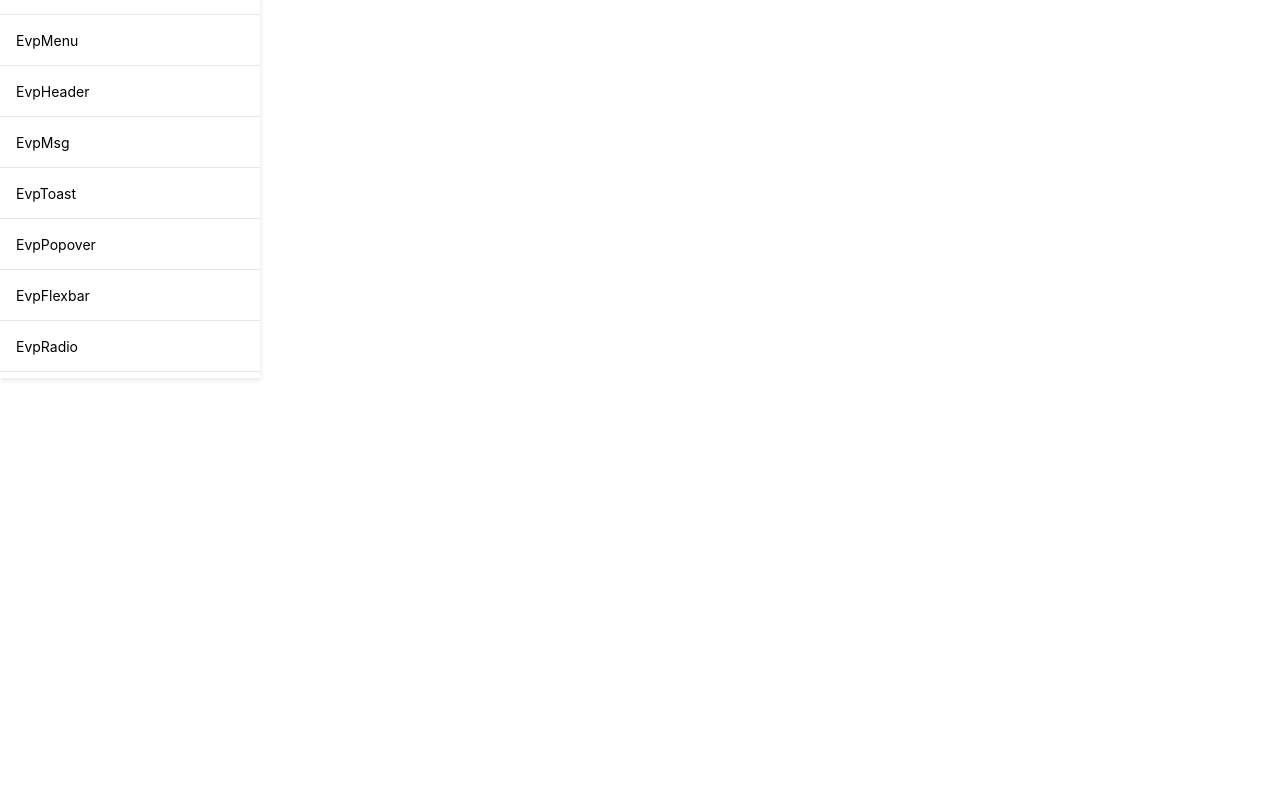
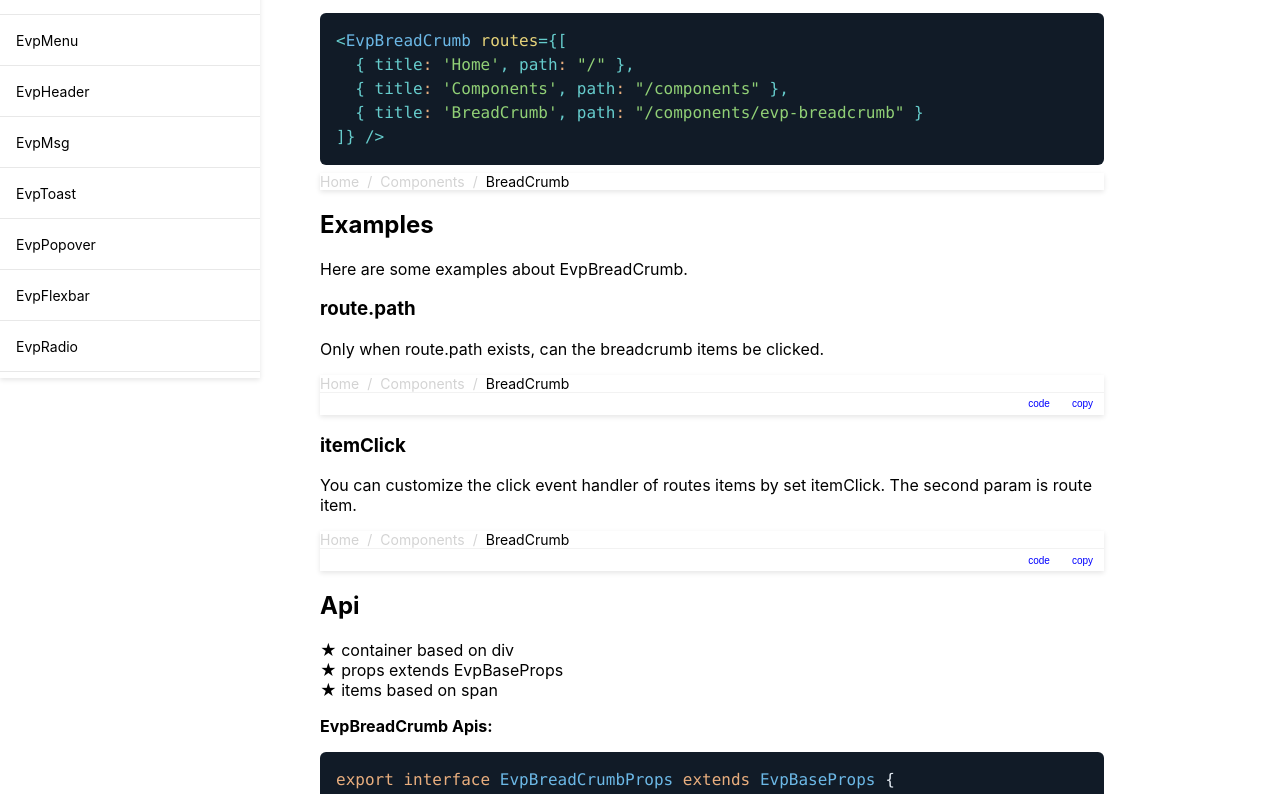
Before and after one commit to Evanpatchouli/evp-design-ui, a React app: page /#/components/evp-breadcrumb in a window 1280 px wide. Shown: the part 422-1216 px from the top of the page. Before the commit the page ends 800 px from the top, so only its background shows below. Built offline with nearby package versions, Linux system fonts and the light colour scheme.

Commit message:
new: evp-breadcrumb

```diff
--- a/src/App.tsx
+++ b/src/App.tsx
@@ -35,6 +35,7 @@ import TagView from './preview/evp-tag';
 import ToolTipView from './preview/evp-tooltip';
 import BadgeView from './preview/evp-badge';
 import AnchorView from './preview/evp-anchor';
+import BreadCrumbView from './preview/evp-breadcrumb';
 
 function App() {
   const location = useLocation();
@@ -74,6 +75,7 @@ function App() {
             <EvpMenuItem link={'/components/evp-tooltip'} title={'EvpToolTip'} />
             <EvpMenuItem link={'/components/evp-badge'} title={'EvpBadge'} />
             <EvpMenuItem link={'/components/evp-anchor'} title={'EvpAchor'} />
+            <EvpMenuItem link={'/components/evp-breadcrumb'} title={'EvpBreadCrumb'} />
           </EvpMenu>
         </div>
         <div className='Content'>
@@ -104,6 +106,7 @@ function App() {
             <Route path='/components/evp-tooltip' key={"tooltip"} element={<ToolTipView />}></Route>
             <Route path='/components/evp-badge' key={"badge"} element={<BadgeView />}></Route>
             <Route path='/components/evp-anchor' key={"anchor"} element={<AnchorView />}></Route>
+            <Route path='/components/evp-breadcrumb' key={"breadcrumb"} element={<BreadCrumbView />}></Route>
           </Routes>
           <div className='foot'>
             <p>CopyRight &copy; 2023-2023 Evp Design UI</p>
--- /dev/null
+++ b/src/lib/evp-breadcrumb/index.css
@@ -0,0 +1,13 @@
+.evp-breadcrumb-title {
+  text-decoration: none;
+}
+
+.evp-breadcrumb-title.linked:hover {
+  cursor: pointer;
+  text-decoration: underline;
+  text-decoration-color: lightgray;
+}
+
+.evp-breadcrumb-title.linked.last:hover {
+  text-decoration-color: #000;
+}
--- /dev/null
+++ b/src/lib/evp-breadcrumb/index.tsx
@@ -0,0 +1,71 @@
+import classNames from "classnames";
+import EvpBaseProps from "../props";
+import AllParser from "../utils/props.parser";
+
+export interface EvpBreadCrumbProps extends EvpBaseProps {
+  routes?: { title: string; path?: string; meta?: any }[];
+  itemClick?: <T extends Record<string, unknown>>(
+    e?: React.MouseEvent<HTMLSpanElement, MouseEvent>,
+    route?: { title: string; path?: string; meta?: T }
+  ) => void;
+  fontSize?: string;
+  class?: string;
+  style?: React.CSSProperties;
+}
+
+function purifyProps(props: EvpBreadCrumbProps) {
+  const { routes, onClick, fontSize, class: className, ...rest } = props;
+  return AllParser(rest);
+}
+
+const EvpBreadCrumb: React.FC<EvpBreadCrumbProps> = (props) => {
+  const last = (idx: number) => (idx !== (props.routes?.length ?? 0) - 1 ? "" : "last");
+  const $props = purifyProps(props);
+  return (
+    <div
+      className={classNames("evp-breadcrumb", props.class)}
+      id={props.id}
+      style={{
+        fontSize: `${props.fontSize ?? 14}px`,
+        ...$props.style,
+      }}
+      {...$props.event}
+    >
+      {props.routes?.map((route, idx) => {
+        return (
+          <>
+            <span
+              className={classNames("evp-breadcrumb-title", route.path ? "linked" : "", last(idx))}
+              onClick={(e) => {
+                if (props.itemClick) {
+                  props.itemClick(e, route);
+                } else {
+                  if (route.path) {
+                    if (window.location.hash) {
+                      window.location.hash = route.path as string;
+                    } else {
+                      window.location.assign(route.path as string);
+                    }
+                  }
+                }
+              }}
+              style={{
+                color: idx !== (props.routes?.length ?? 0) - 1 ? "lightgray" : "#000",
+              }}
+            >
+              {route.title}
+            </span>
+
+            {idx !== (props.routes?.length ?? 0) - 1 ? (
+              <span style={{ padding: "0 8px", color: "lightgray" }}>/</span>
+            ) : (
+              void 0
+            )}
+          </>
+        );
+      })}
+    </div>
+  );
+};
+
+export default EvpBreadCrumb;
--- a/src/lib/global.css
+++ b/src/lib/global.css
@@ -20,6 +20,7 @@
 @import url(./evp-tooltip/index.css);
 @import url(./evp-tag/index.css);
 @import url(./evp-badge/index.css);
+@import url(./evp-breadcrumb/index.css);
 
 .evp {
   font-size: var(--text-size);
--- a/src/lib/index.ts
+++ b/src/lib/index.ts
@@ -183,3 +183,9 @@ export {
   default as Badge,
   type EvpBadgeProps
 } from './evp-badge';
+
+export {
+  default as EvpBreadCrumb,
+  default as BreadCrume,
+  type EvpBreadCrumbProps,
+} from './evp-breadcrumb';
--- a/src/preview/evp-anchor.tsx
+++ b/src/preview/evp-anchor.tsx
@@ -158,8 +158,8 @@ interface EvpAchorDivProps extends React.HTMLAttributes<HTMLDivElement> {
         bottom={0}
         plain
         shadow={false}
-        link="/components/"
-        text={`★ Next Doc Evp${""} >`}
+        link="/components/evp-breadcrumb"
+        text={`★ Next Doc Evp${"BreadCrumb"} >`}
       />
     </div>
   );
--- /dev/null
+++ b/src/preview/evp-breadcrumb.tsx
@@ -0,0 +1,189 @@
+import Card from "@/components/card";
+import Md from "@/components/md";
+import Tsx from "@/components/tsx";
+import { EvpCode } from "@/lib";
+import { EvpButton, EvpBreadCrumb } from "evp-design-ui";
+import { useEffect, useState } from "react";
+
+export default function BreadCrumbView() {
+  useEffect(() => {
+    window.scrollTo({
+      top: 0,
+      left: 0,
+      behavior: "smooth",
+    });
+  }, []);
+  const [showCode, setShowCode] = useState<{ [x: number]: boolean }>({
+    1: false,
+    2: false,
+    3: false,
+    4: false,
+    5: false,
+    6: false,
+    7: false,
+    8: false,
+  });
+
+  const clickCode = (idx: number) => {
+    let $showCode = { ...showCode };
+    $showCode[idx] = !showCode[idx];
+    setShowCode($showCode);
+  };
+  return (
+    <div className="preview-container">
+      <Md>
+        {`
+# EvpBreadCrumb
+
+A BreadCrumb is a web application component that displays a hierarchical navigation path,
+typically used in a web application to navigate between pages or sections of the application.
+
+## Basic Usage
+
+**import:**
+`}
+      </Md>
+      <Tsx>
+        {`
+import { EvpBreadCrumb } from 'evp-design-ui'
+`}
+      </Tsx>
+      <Md>
+        {`
+**usage:**
+`}
+      </Md>
+      <Tsx>
+        {`
+<EvpBreadCrumb routes={[
+  { title: 'Home', path: "/" },
+  { title: 'Components', path: "/components" },
+  { title: 'BreadCrumb', path: "/components/evp-breadcrumb" }
+]} />
+`}
+      </Tsx>
+      <Card>
+        <EvpBreadCrumb
+          routes={[
+            { title: "Home", path: "/" },
+            { title: "Components", path: "/components" },
+            { title: "BreadCrumb", path: "/components/evp-breadcrumb" },
+          ]}
+        />
+      </Card>
+      <Md>
+        {`
+## Examples
+
+Here are some examples about EvpBreadCrumb.
+
+### route.path
+
+Only when route.path exists, can the breadcrumb items be clicked.
+`}
+      </Md>
+      <Card
+        toolbarStyle={{
+          justifyContent: "flex-end",
+        }}
+        toolBar={
+          <>
+            <EvpButton $click={() => clickCode(1)} theme="text" size="mini" text="code" />
+            <EvpButton theme="text" size="mini" text="copy" />
+          </>
+        }
+      >
+        <EvpBreadCrumb routes={[{ title: "Home" }, { title: "Components" }, { title: "BreadCrumb" }]} />
+      </Card>
+      <Tsx show={showCode[1]}>
+        {`
+<EvpBreadCrumb
+  routes={[
+    { title: "Home" },
+    { title: "Components" },
+    { title: "BreadCrumb" },
+  ]}
+/>
+`}
+      </Tsx>
+      <Md>
+        {`
+### itemClick
+
+You can customize the click event handler of routes items by set itemClick. The second param is route item.
+`}
+      </Md>
+      <Card
+        toolbarStyle={{
+          justifyContent: "flex-end",
+        }}
+        toolBar={
+          <>
+            <EvpButton $click={() => clickCode(2)} theme="text" size="mini" text="code" />
+            <EvpButton theme="text" size="mini" text="copy" />
+          </>
+        }
+      >
+        <EvpBreadCrumb
+          routes={[
+            { title: "Home", path: "/", meta: { desc: "home route" } },
+            { title: "Components", path: "/components", meta: { desc: "components route" } },
+            { title: "BreadCrumb", path: "/components/evp-breadcrumb", meta: { desc: "evp-breadcrumb route" } },
+          ]}
+          itemClick={(e, route) => {
+            alert(route?.meta?.desc);
+          }}
+        />
+      </Card>
+      <Tsx show={showCode[2]}>
+        {`
+<EvpBreadCrumb
+  routes={[
+    { title: "Home", path: "/", meta: { desc: "home route" } },
+    { title: "Components", path: "/components", meta: { desc: "components route" } },
+    { title: "BreadCrumb", path: "/components/evp-breadcrumb", meta: { desc: "evp-breadcrumb route" } },
+  ]}
+  itemClick={(e, route) => {
+    alert(route?.meta?.desc);
+  }}
+/>
+`}
+      </Tsx>
+      <Md>
+        {`
+## Api
+
+★ container based on div
+★ props extends EvpBaseProps
+★ items based on span
+
+**EvpBreadCrumb Apis:**
+
+`}
+      </Md>
+      <EvpCode lang="typescript" theme="coldarkDark">
+        {`
+export interface EvpBreadCrumbProps extends EvpBaseProps {
+  routes?: { title: string; path?: string; meta?: any }[];
+  itemClick?: (
+    e?: React.MouseEvent<HTMLSpanElement, MouseEvent>,
+    route?: { title: string; path?: string; meta?: any }
+  ) => void;
+  fontSize?: string;
+  class?: string;
+  style?: React.CSSProperties;
+}
+`}
+      </EvpCode>
+      <EvpButton
+        position="absolute"
+        right={40}
+        bottom={0}
+        plain
+        shadow={false}
+        link="/components/"
+        text={`★ Next Doc Evp${""} >`}
+      />
+    </div>
+  );
+}
```
